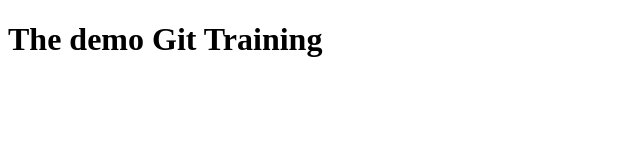
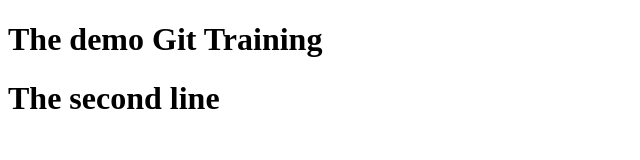
Before and after one commit to Shubham2612-ncc/git-training1.2, a plain HTML site: page index.html in a window 1280 px wide. Shown: the whole page, without its empty margins (0-640 px from the left). Drawn offline with Linux system fonts and the light colour scheme.

Commit message:
my second commit

```diff
--- a/index.html
+++ b/index.html
@@ -7,5 +7,6 @@
 </head>
 <body>
     <h1>The demo Git Training</h1>
+    <h1>The second line</h1>
 </body>
 </html>
```
